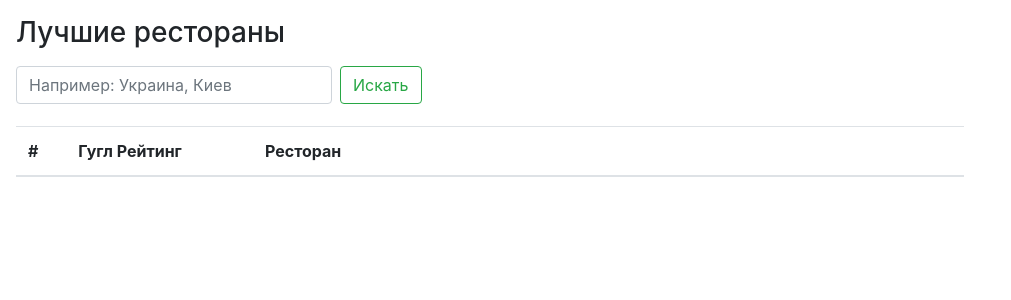
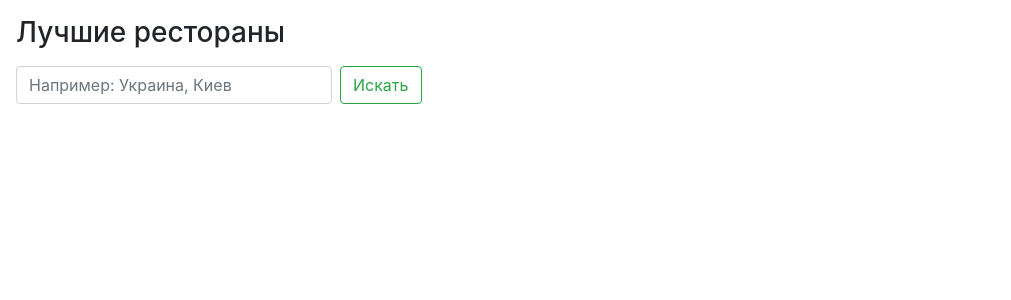
Before and after one commit to MaxMakela/WebBestRest, a Flask app: page / in a window 1280 px wide. Shown: the top 300 px of the page, without its empty margins (0-1011 px from the left). Run offline with Flask 2, Linux system fonts and the light colour scheme; lists and menus that the app fills with data are empty; some libraries are stand-ins or nearby versions.

Commit message:
add top 5 and hidde rating bar

```diff
--- a/templates/home.html
+++ b/templates/home.html
@@ -54,7 +54,8 @@
             // utils page: https://getbootstrap.com/docs/4.1/utilities/display/
             //
             // Using javascript make it so the list below has 5 top restaurants only.
-            $.each(r.sort(list_sort), (i, rcur) => {
+            $("#results").css("display", "block");
+            $.each(r.sort(list_sort).splice(0, 5), (i, rcur) => {
                 // TODO:
                 // Change link's href below: it should open google maps with the restaurant
                 let link = `<a href="#">${rcur['name']}</a>`;
@@ -123,7 +124,7 @@
     utils page: https://getbootstrap.com/docs/4.1/utilities/display/
     -->
 
-    <table id="results" class="table table-hover w-75">
+    <table id="results" class="table table-hover w-75" style="display: none;">
         <thead>
             <tr>
                 <th class="w-auto" scope="col">#</th>
```
